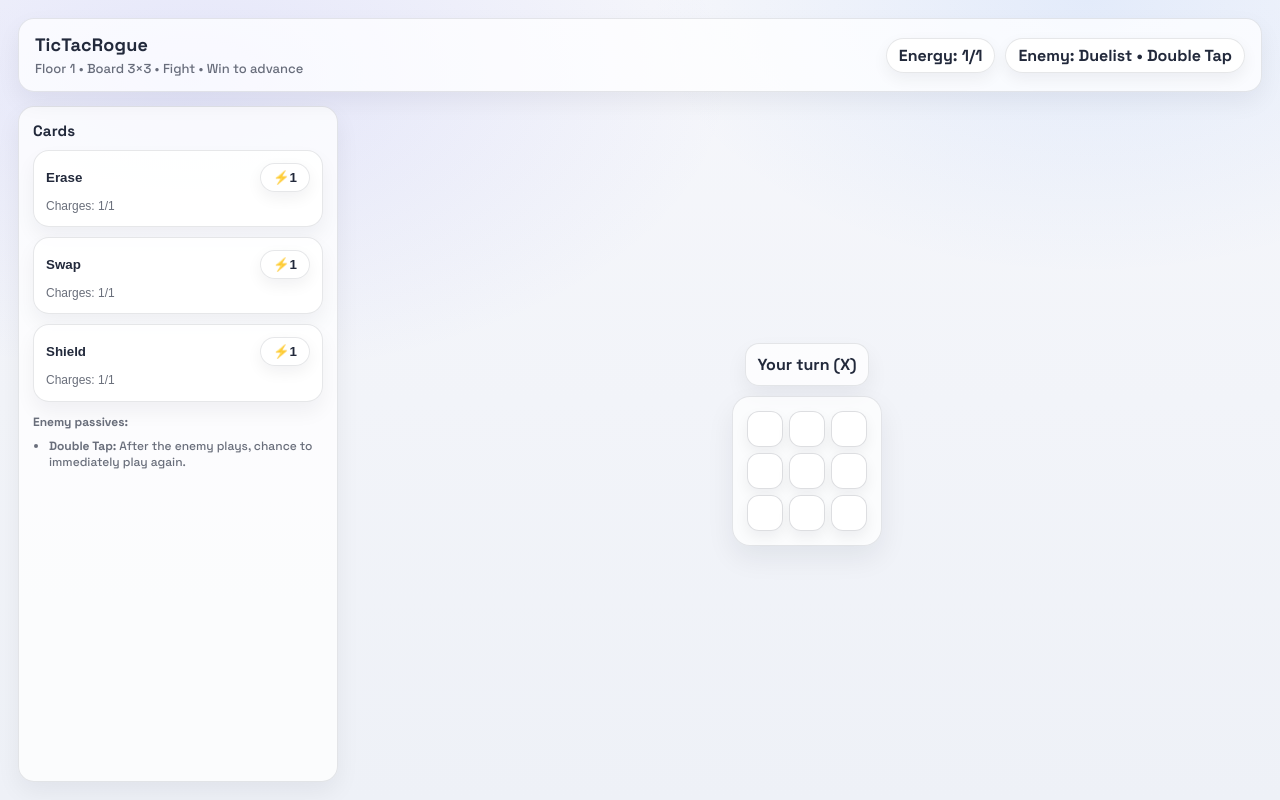
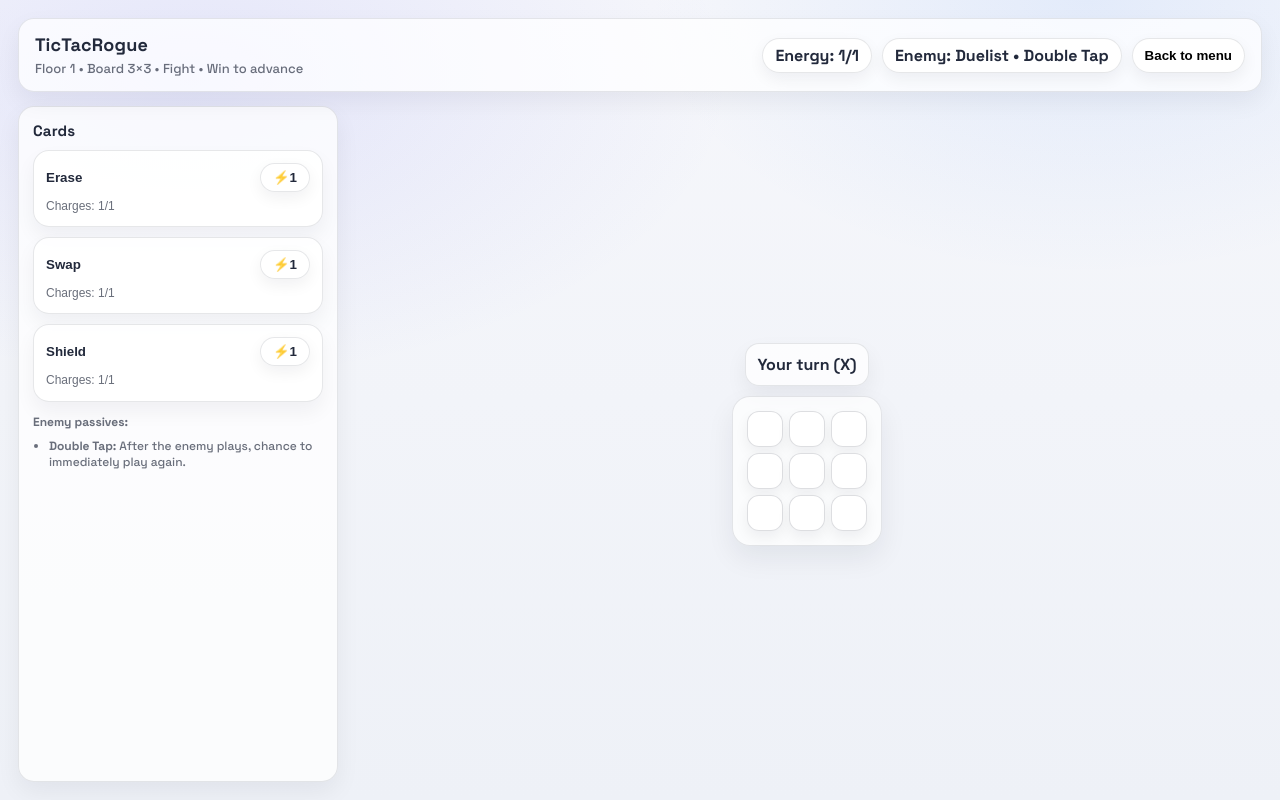
Before and after one commit to Ave04/TicTacRogue, a React (Create React App) app: page / in a window 1280 px wide. Both pictures are taken after a click on the button 640 px from the left and 506 px from the top of the page. Built offline with nearby package versions, Linux system fonts and the light colour scheme.

Commit message:
added back button in infiniTac

```diff
--- a/src/App.jsx
+++ b/src/App.jsx
@@ -785,6 +785,13 @@ function InfinitacGame({ onExit }) {
             Enemy: {encounter?.name} {encounter?.isBoss ? "👑" : ""} •{" "}
             {passiveLabels}
           </div>
+          <button
+            className="pill"
+            onClick={onExit}
+            style={{ cursor: "pointer" }}
+          >
+            Back to menu
+          </button>
         </div>
       </div>
 
```
